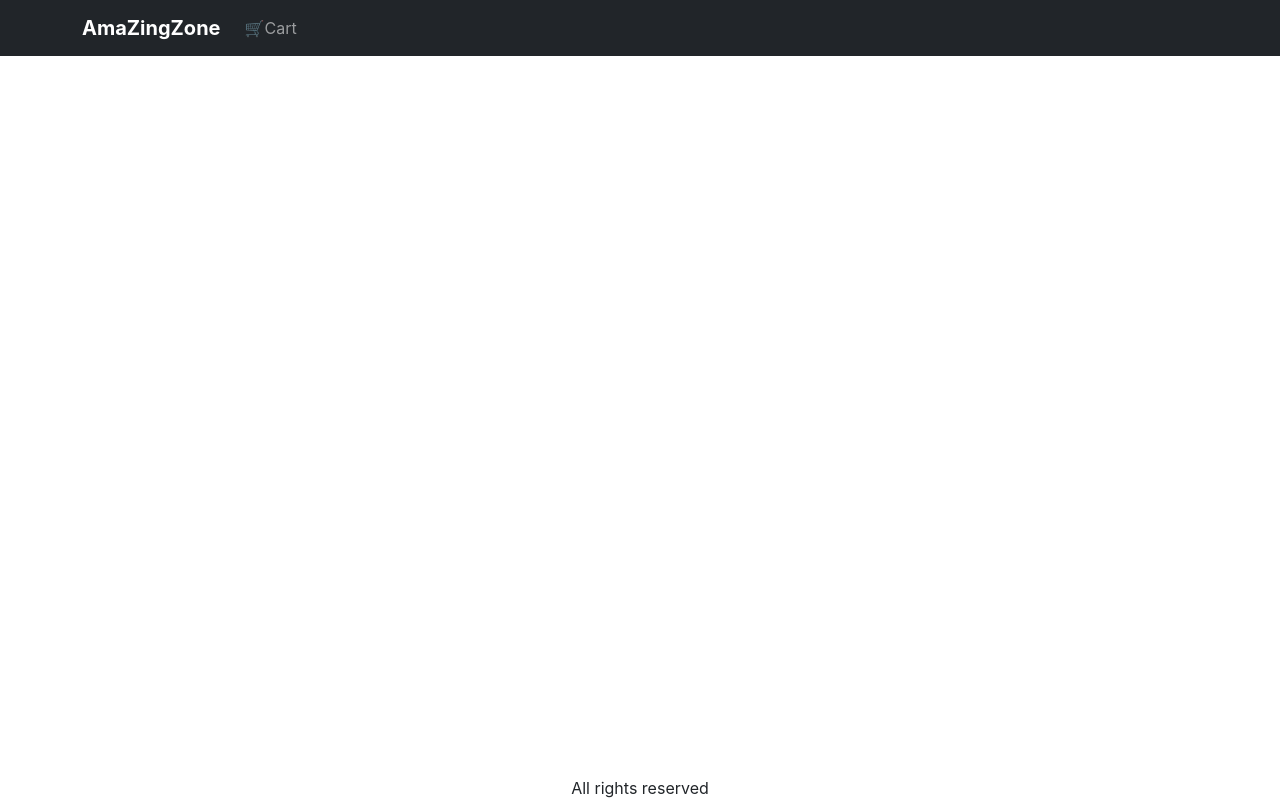
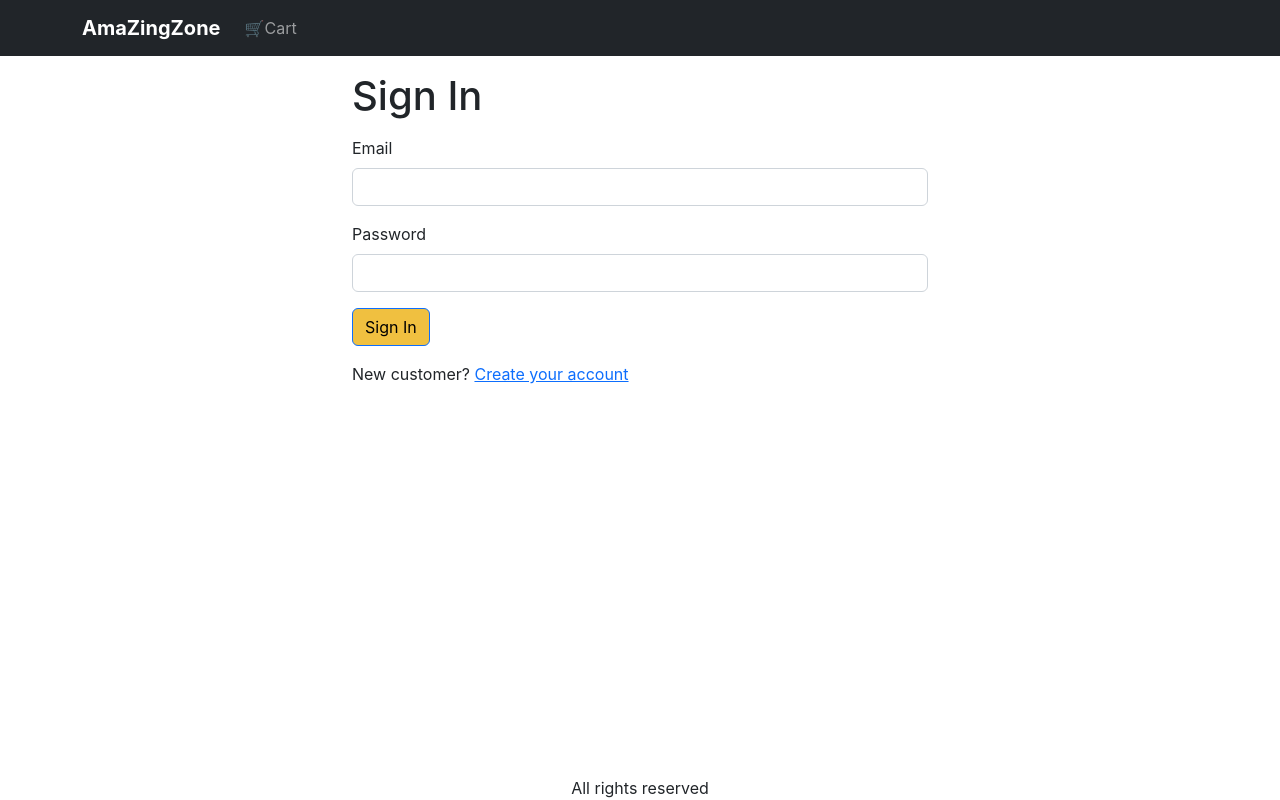
Before and after one commit to SiVv-B/AmaZingZone-app-, a React (Create React App) app in the folder frontend/: page /signin in a window 1280 px wide. Built offline with nearby package versions, Linux system fonts and the light colour scheme.

Commit message:
signin screen

```diff
--- a/frontend/src/App.js
+++ b/frontend/src/App.js
@@ -9,6 +9,7 @@
 import { useContext } from 'react'
 import { Store } from './Store'
 import CartScreen from './screens/CartScreen'
+import SigninScreen from './screens/SignInScreen'
 
 function App() {
 
@@ -44,6 +45,8 @@
               <Route path="/" element={<HomeScreen />} />
               <Route path="/product/:slug" element={<ProductScreen />} />
               <Route path="/cart" element={<CartScreen />} />
+              <Route path="/signin" element={<SigninScreen />} />
+
             </Routes>
           </Container>
         </main>
--- /dev/null
+++ b/frontend/src/screens/SignInScreen.jsx
@@ -0,0 +1,36 @@
+import { Link, useLocation } from 'react-router-dom';
+import Container from 'react-bootstrap/Container';
+import Form from 'react-bootstrap/Form';
+import Button from 'react-bootstrap/Button';
+import { Helmet } from 'react-helmet-async';
+
+export default function SigninScreen() {
+  const { search } = useLocation();
+  const redirectInUrl = new URLSearchParams(search).get('redirect');
+  const redirect = redirectInUrl ? redirectInUrl : '/';
+  return (
+    <Container className="small-container">
+      <Helmet>
+        <title>Sign In</title>
+      </Helmet>
+      <h1 className="my-3">Sign In</h1>
+      <Form>
+        <Form.Group className="mb-3" controlId="email">
+          <Form.Label>Email</Form.Label>
+          <Form.Control type="email" required />
+        </Form.Group>
+        <Form.Group className="mb-3" controlId="password">
+          <Form.Label>Password</Form.Label>
+          <Form.Control type="password" required />
+        </Form.Group>
+        <div className="mb-3">
+          <Button type="submit">Sign In</Button>
+        </div>
+        <div className="mb-3">
+          New customer?{' '}
+          <Link to={`/signup?redirect=${redirect}`}>Create your account</Link>
+        </div>
+      </Form>
+    </Container>
+  );
+}
```
